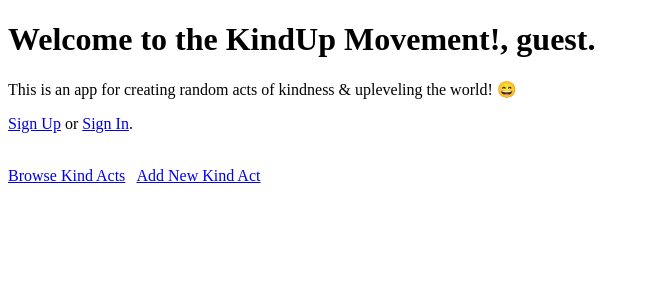
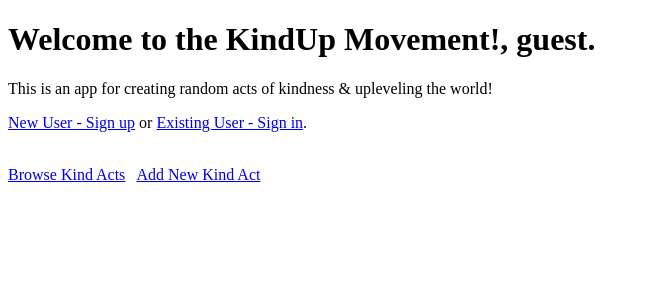
Before and after one commit to SylviaRemington/KindUp, a Node server app: page / in a window 1280 px wide. Shown: the part 52-352 px from the top of the page, without its empty margins (0-649 px from the left). Run offline with Node 20, Linux system fonts and the light colour scheme; some libraries are stand-ins or nearby versions.

Commit message:
reviewing code & making changes before moving on

```diff
--- a/views/auth/sign-in.ejs
+++ b/views/auth/sign-in.ejs
@@ -21,7 +21,7 @@
 
       <br><br>
 
-      <button type="submit">Sign in</button>
+      <button type="submit">Existing User - Sign in</button>
     </form>
 
     <br>
--- a/views/auth/sign-up.ejs
+++ b/views/auth/sign-up.ejs
@@ -9,7 +9,7 @@
   </head>
   <body>
 
-    <!-- <nav><ul><li><a href="/">Home</a></li></ul></nav> -->
+    <nav><ul><li><a href="/">Home</a></li></ul></nav>
 
     <h1>Create a new account!</h1>
 
@@ -25,7 +25,7 @@
 
       <br><br>
 
-      <button type="submit">Sign up</button>
+      <button type="submit">New User - Sign up</button>
     </form>
 
     <br>
--- a/views/index.ejs
+++ b/views/index.ejs
@@ -21,14 +21,14 @@
 
     <% if (user) { %>
         <h1>Welcome to the KindUp Movement, <%= user.username %>!</h1>
-        <p>This is an app for creating random acts of kindness & upleveling the world! &#128516; </p>
+        <p>This is an app for creating random acts of kindness & upleveling the world!</p>
 
     <% } else { %>
         <h1>Welcome to the KindUp Movement!, guest.</h1>
-            <p>This is an app for creating random acts of kindness & upleveling the world! &#128516; </p>
+        <p>This is an app for creating random acts of kindness & upleveling the world!</p>
+
         <p>
-                <a href="/auth/sign-up">Sign Up</a> or
-                <a href="/auth/sign-in">Sign In</a>.
+            <a href="/auth/sign-up">New User - Sign up</a> or <a href="/auth/sign-in">Existing User - Sign in</a>.
             <!-- ! FIGURE OUT WHICH OF THESE 2 VERSIONS I'D LIKE TO ADD FOR SIGN-UP & SIGN-IN -->
         </p>
     <% } %>
```
Lines whose indentation alone changed are shown as unchanged.
